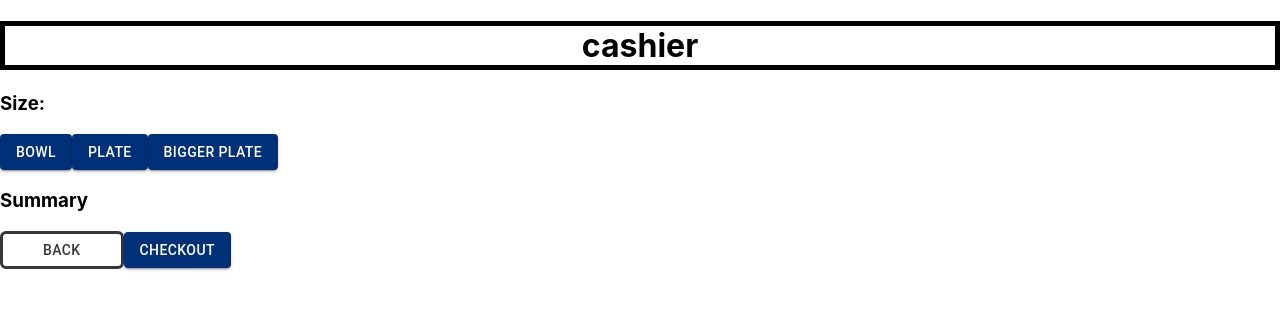
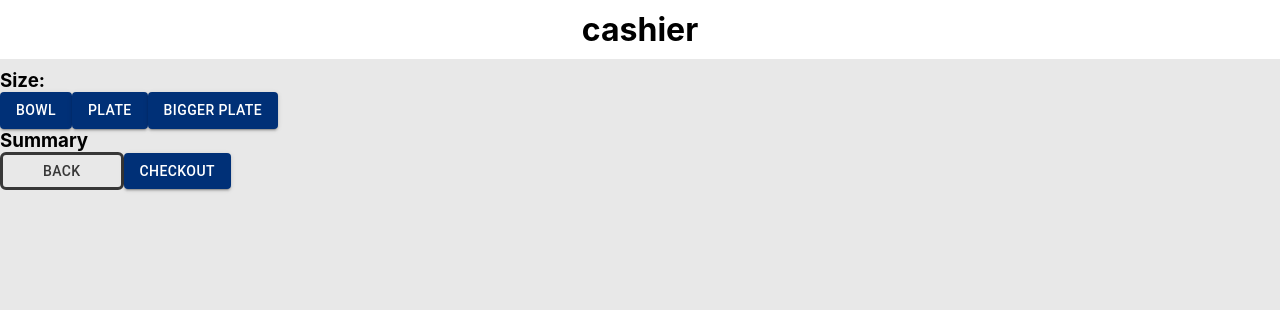
Before and after one commit to jdavstaff/Project3Docs, a React (Create React App) app in the folder frontend/: page /cashier in a window 1280 px wide. Shown: the top 310 px of the page. Built offline with nearby package versions, Linux system fonts and the light colour scheme.

Commit message:
heading style correct

```diff
--- a/frontend/src/App.css
+++ b/frontend/src/App.css
@@ -14,41 +14,10 @@ a:active {
   text-decoration: none;
 }
 
-.App {
-  text-align: center;
+* {
+  padding: 0;
+  margin: 0;
 }
-
-.App-logo {
-  height: 40vmin;
-  pointer-events: none;
+body {
+  background-color: #e8e8e8;
 }
-
-@media (prefers-reduced-motion: no-preference) {
-  .App-logo {
-    animation: App-logo-spin infinite 20s linear;
-  }
-}
-
-.App-header {
-  background-color: #282c34;
-  min-height: 100vh;
-  display: flex;
-  flex-direction: column;
-  align-items: center;
-  justify-content: center;
-  font-size: calc(10px + 2vmin);
-  color: white;
-}
-
-.App-link {
-  color: #61dafb;
-}
-
-@keyframes App-logo-spin {
-  from {
-    transform: rotate(0deg);
-  }
-  to {
-    transform: rotate(360deg);
-  }
-}
--- a/frontend/src/App.js
+++ b/frontend/src/App.js
@@ -1,4 +1,5 @@
 import "./styles/App.scss";
+import "./App.css";
 // import { BrowserRouter as Router, Route, Routes } from "react-router-dom";
 import { BrowserRouter as Router, Routes, Route } from "react-router-dom";
 import Landing from "./pages/landing/Landing";
--- a/frontend/src/components/Header.js
+++ b/frontend/src/components/Header.js
@@ -1,7 +1,9 @@
 export default function Header({ name }) {
   const headerStyle = {
-    border: "5px solid black",
     textAlign: "center",
+    backgroundColor: "white",
+    padding: "10px 0",
+    marginBottom: "10px",
   };
 
   return <h1 style={headerStyle}>{name}</h1>;
```
